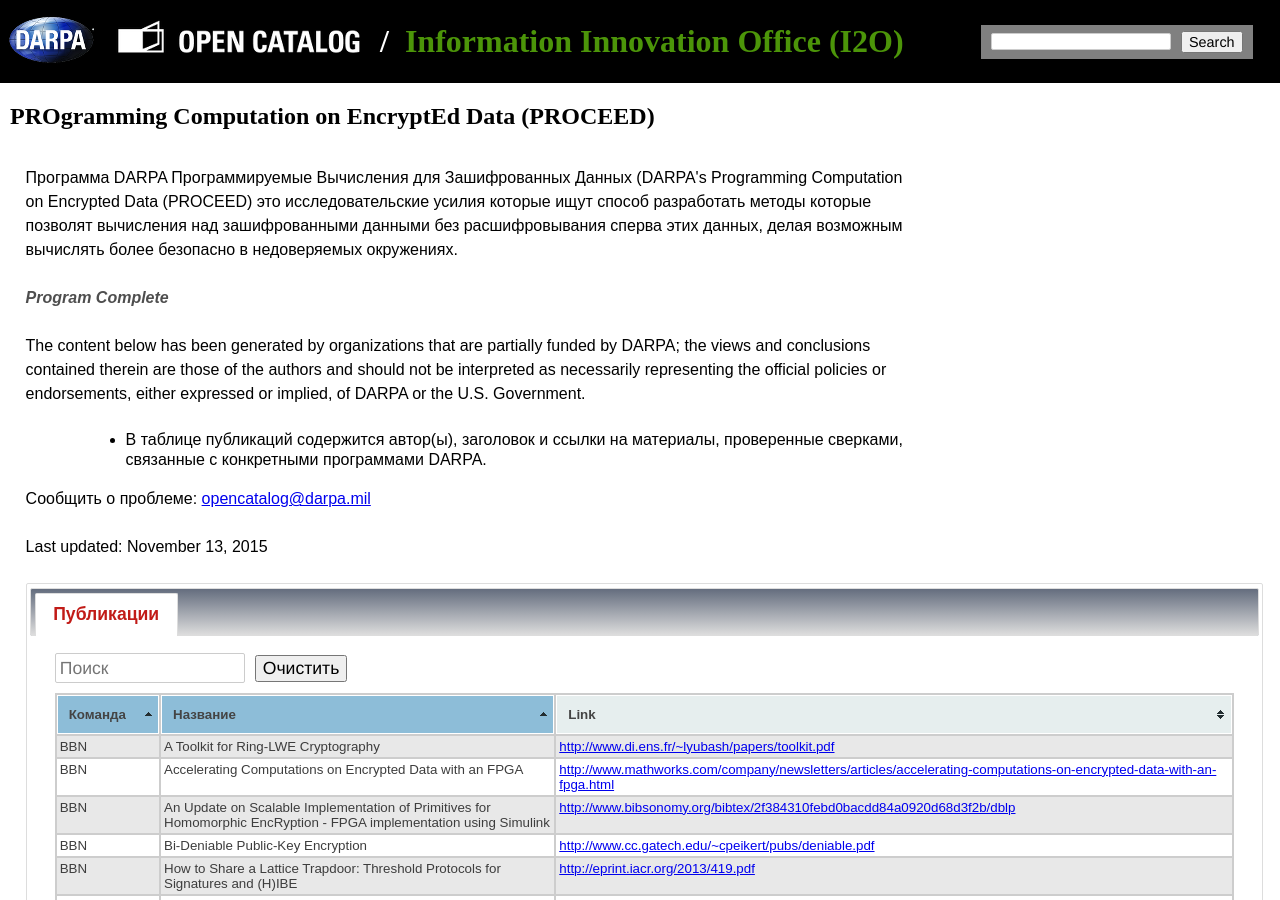
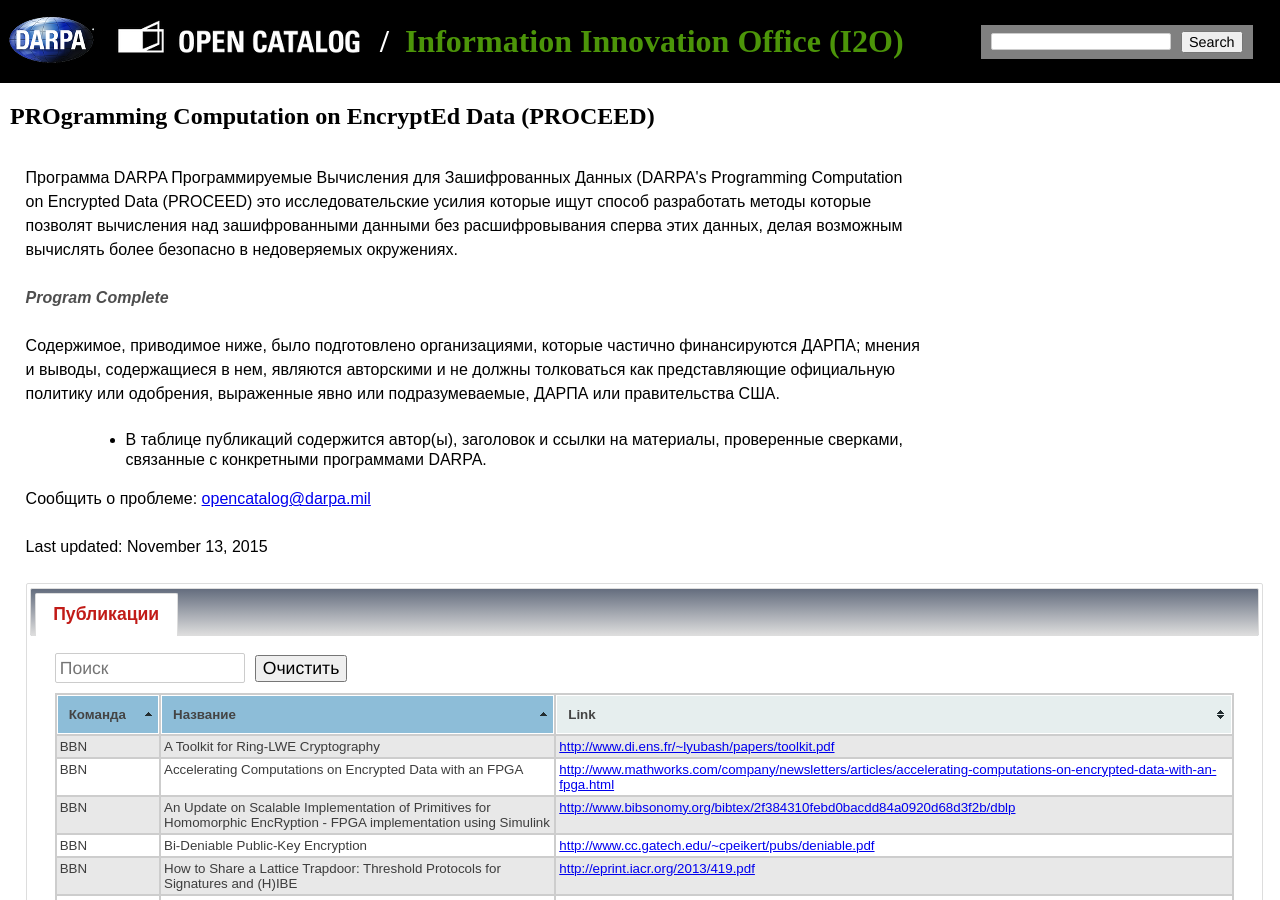
Before and after one commit to kant2002/darpa-ru, a Jekyll site: the page built from ru/PROCEED.html, in a window 1280 px wide and 900 px high. Built offline with Jekyll 4.4.1, drawn with Linux system fonts in a browser that asks for light colours.

Commit message:
New translations PROCEED.html (Russian)

```diff
--- a/ru/PROCEED.html
+++ b/ru/PROCEED.html
@@ -8,7 +8,7 @@
  это исследовательские усилия которые ищут способ разработать методы которые позволят вычисления над зашифрованными данными
  без расшифровывания сперва этих данных, делая возможным вычислять более безопасно в недоверяемых окружениях.<p>
 <p class="programComplete">Program Complete</p>
-      <p><p>The content below has been generated by organizations that are partially funded by DARPA; the views and conclusions contained therein are those of the authors and should not be interpreted as necessarily representing the official policies or endorsements, either expressed or implied, of DARPA or the U.S. Government.</p><ul><li>В таблице публикаций содержится автор(ы), заголовок и ссылки на материалы, проверенные сверками, связанные с конкретными программами DARPA.</li></ul><p>Сообщить о проблеме: <a href="mailto:opencatalog@darpa.mil">opencatalog@darpa.mil</a></p><p>Last updated: November 13, 2015</p></div><div id='dialog'></div><div id='tabs' class='table-tabs'><ul><li><a href='#tabs1'>Публикации</a></li></ul><div id='publications'><div id='tabs1'><input class='search' placeholder='Поиск' id='search1'/><button class='clear_button' id='clear1'>Очистить</button><table id='pubs' class='tablesorter'>
+      <p><p>Содержимое, приводимое ниже, было подготовлено организациями, которые частично финансируются ДАРПА; мнения и выводы, содержащиеся в нем, являются авторскими и не должны толковаться как представляющие официальную политику или одобрения, выраженные явно или подразумеваемые, ДАРПА или правительства США.</p><ul><li>В таблице публикаций содержится автор(ы), заголовок и ссылки на материалы, проверенные сверками, связанные с конкретными программами DARPA.</li></ul><p>Сообщить о проблеме: <a href="mailto:opencatalog@darpa.mil">opencatalog@darpa.mil</a></p><p>Last updated: November 13, 2015</p></div><div id='dialog'></div><div id='tabs' class='table-tabs'><ul><li><a href='#tabs1'>Публикации</a></li></ul><div id='publications'><div id='tabs1'><input class='search' placeholder='Поиск' id='search1'/><button class='clear_button' id='clear1'>Очистить</button><table id='pubs' class='tablesorter'>
  <thead>
  <tr><th>Команда</th><th>Название</th><th>Link</th></tr>
  </thead>
```
